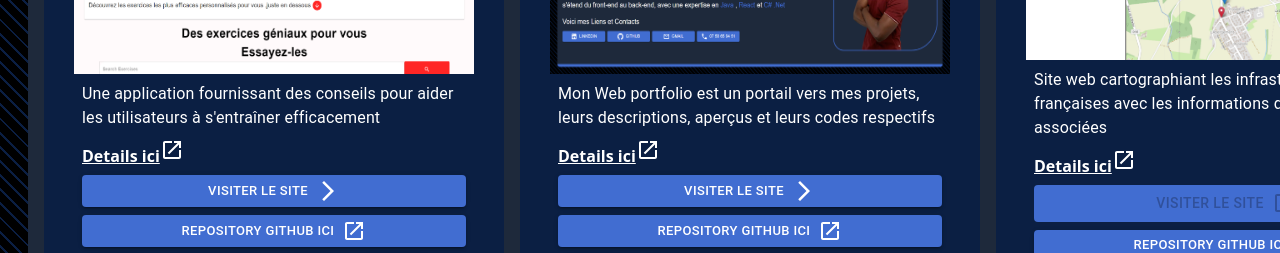
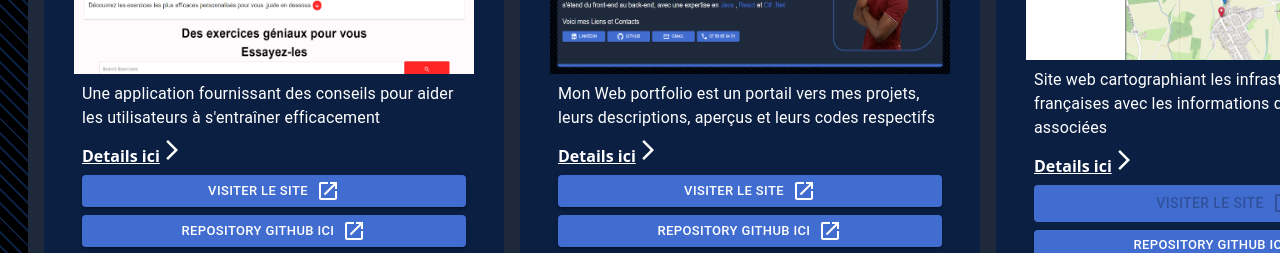
Before and after one commit to charbel-mehou/MyPersonalPortfolio, a React (Create React App) app in the folder personal_portfolio/: page / in a window 1280 px wide. Shown: the part 1700-1953 px from the top of the page. Built offline with nearby package versions, Linux system fonts and the light colour scheme.

Commit message:
fix erro about wrong icon

```diff
--- a/personal_portfolio/src/components/ProjectCard.js
+++ b/personal_portfolio/src/components/ProjectCard.js
@@ -47,7 +47,7 @@ const ProjectCard = ({
         ))}
         <RouterLink to={`/project/${id}`} className="white-link">
           {t("details-here")}
-          <LaunchIcon />
+          <ArrowForwardIosIcon />
         </RouterLink>
 
         {vercelLinkdisplayed ? (
@@ -63,7 +63,7 @@ const ProjectCard = ({
             }}
           >
             {t("visit-here")}
-            <ArrowForwardIosIcon />
+            <LaunchIcon />
           </Button>
         ) : (
           <>
```
